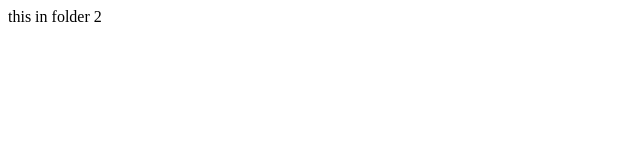
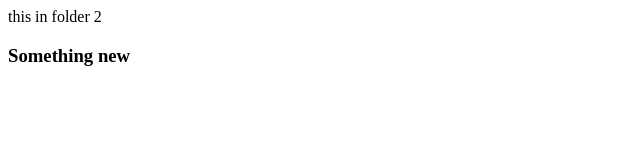
Before and after one commit to rameshkittur/git-practice, a plain HTML site: page folder2/folder2.html in a window 1280 px wide. Shown: the whole page, without its empty margins (0-640 px from the left). Drawn offline with Linux system fonts and the light colour scheme.

Commit message:
changed branch name

```diff
--- a/folder2/folder2.html
+++ b/folder2/folder2.html
@@ -7,5 +7,6 @@
 </head>
 <body>
     this in folder 2
+    <h3>Something new</h3>
 </body>
 </html>
```
